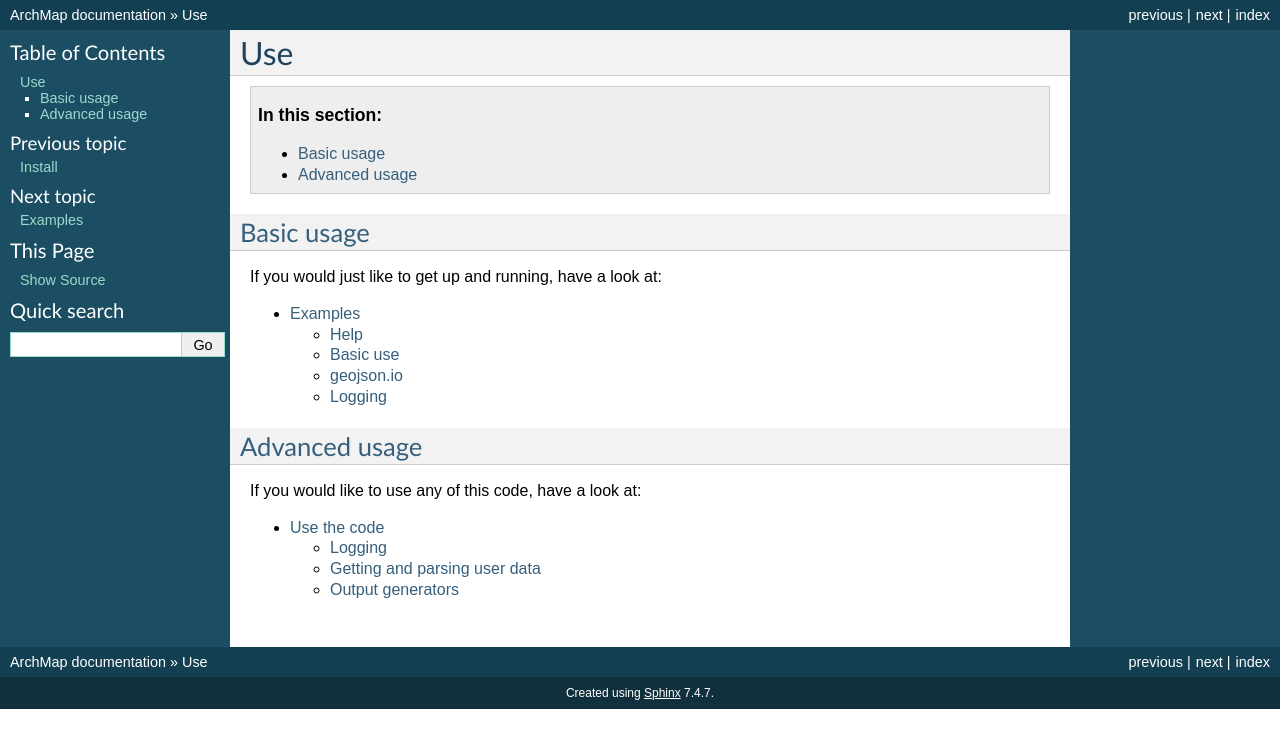
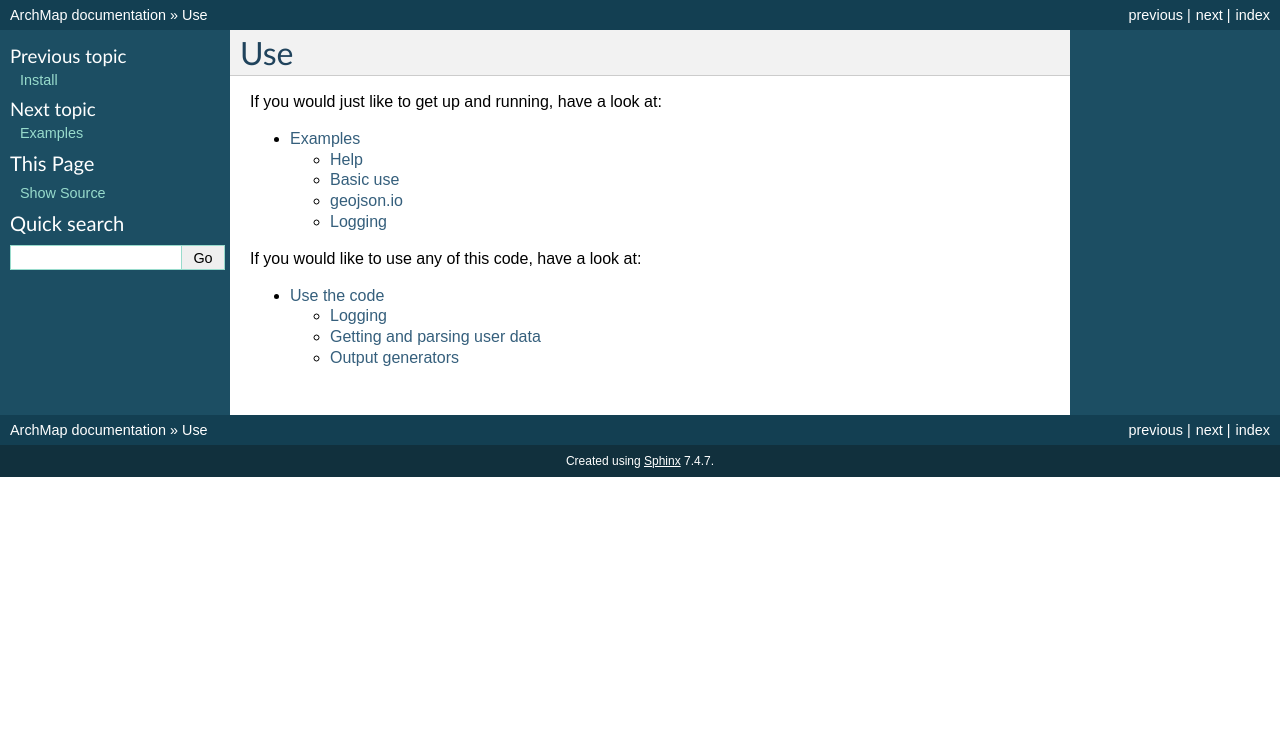
Before and after one commit to guyfawcus/ArchMap, a Sphinx documentation site: the page built from docs/usage/index.rst, in a window 1280 px wide. Shown: the top 748 px of the page. Built offline with Sphinx 7.4.7, drawn with Linux system fonts in a browser that asks for light colours.

Commit message:
Remove TOC and headers from 'Usage' index in docs
Too many TOCs!

```diff
--- a/docs/usage/index.rst
+++ b/docs/usage/index.rst
@@ -1,13 +1,6 @@
 Use
 ===
 
-.. contents:: In this section:
-   :depth: 1
-   :local:
-
-
-Basic usage
------------
 If you would just like to get up and running, have a look at:
 
 .. toctree::
@@ -16,8 +9,6 @@ If you would just like to get up and running, have a look at:
    basic_usage
 
 
-Advanced usage
---------------
 If you would like to use any of this code, have a look at:
 
 .. toctree::
```
